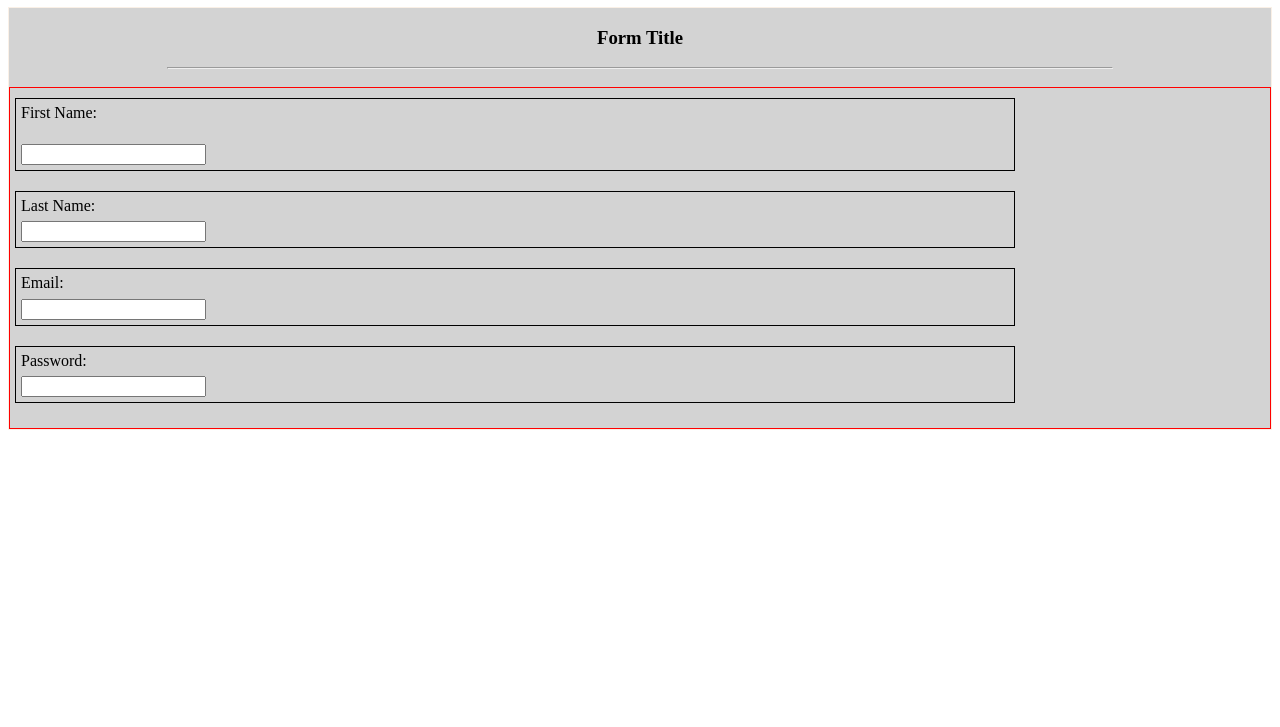
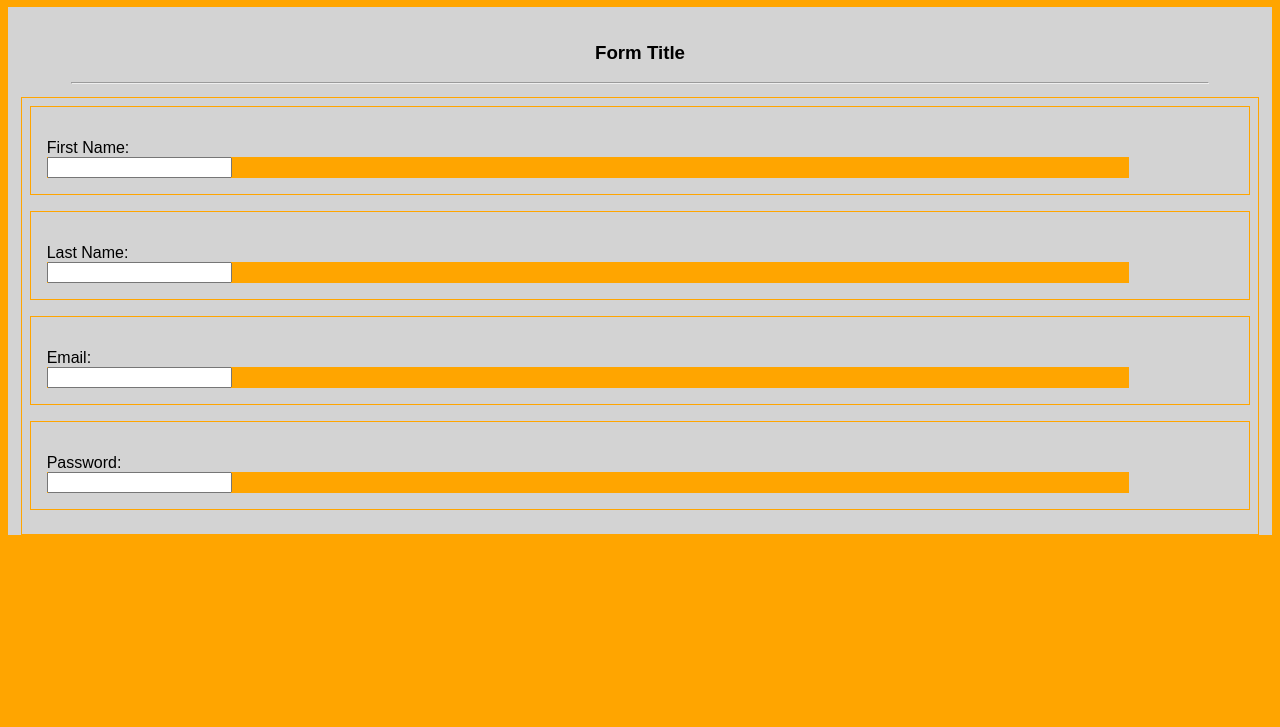
Before and after one commit to garridosrepos/lexiconlabbar, a plain HTML site: page Lab 2 Media Queries/index.html in a window 1280 px wide. Shown: the part 73-800 px from the top of the page. Drawn offline with Linux system fonts and the light colour scheme.

```diff
--- /dev/null
+++ b/Lab 2 Media Queries/css/default.css
@@ -0,0 +1,152 @@
+/*These to code-snippets are needed to responsive design*/
+
+/*  Prevent adjustments of font size after orientation changes in IE on Windows Phone
+and in iOS.  */
+html {
+    -webkit-text-size-adjust: 100%;
+    -ms-text-size-adjust: 100%;
+    font-family: "SauceCodePro Nerd Font Mono", SansSerif, sans-serif;
+}
+
+
+/* Apply a natural box layout model to all elements.
+Means that margin is added outside of the box and padding to the inside of the box.
+*/
+
+* {
+    box-sizing:         border-box;
+    -moz-box-sizing:    border-box;
+    -webkit-box-sizing: border-box;
+}
+
+body{
+    background-color: lightsteelblue;
+}
+/*************************************/
+form{
+    background-color: lightgray;
+
+}
+.page-title{
+    text-align: center;
+}
+
+.form-content{
+    margin:1%;
+    padding: 1vh;
+    border: 1px solid lightsteelblue;
+}
+
+.form-title{
+    text-align: center;
+    padding-top: 1rem;
+}
+
+.separator{
+    width: 100%;
+}
+
+.separator>hr{
+    width: 90%;
+}
+
+.form-content{
+    border: 1px solid lightslategrey;
+}
+
+.input-box {
+    padding-left: 1rem;
+    padding-top: 2rem;
+    padding-bottom: 1rem;
+    max-width: 100%;
+    min-width: fit-content;
+    border: 1px solid lightsteelblue;
+    margin-bottom: 1rem;
+
+}
+
+.input-label{
+
+}
+
+.input{
+    background-color:   lightsteelblue;
+    width:              90%;
+}
+
+input{
+    max-width: 80%;
+}
+
+@media screen and (min-width: 320px) {
+    body{
+        background-color: lightslategrey;
+    }
+    .form-content{
+        border: 1px solid lightslategrey;
+    }
+    .input-box {
+        border: 1px solid lightslategrey;
+    }
+    .input{
+        background-color:lightslategrey;
+    }
+}
+
+@media screen and (min-width: 400px){
+    body{
+        background-color: lime;
+    }
+    .form-content{
+        border: 1px solid lime;
+    }
+    .input-box {
+        border: 1px solid lime;
+    }
+    .input{
+        background-color:lime;
+    }
+}
+@media screen and (min-width: 560px) {
+    body{
+        background-color: yellow;
+    }
+    .form-content{
+        border: 1px solid yellow;
+    }
+    .input-box {
+        border: 1px solid yellow;
+    }
+    .input{
+        background-color: yellow;
+    }
+} /*End media query*/
+
+@media screen and (min-width: 1140px) {
+    body{
+        background-color: orange;
+    }
+    .form-content{
+        border: 1px solid orange;
+    }
+    .input-box {
+        border: 1px solid orange;
+    }
+    .input{
+        background-color: orange;
+    }
+}
+@media screen and (min-width: 1500px) {
+    body{
+        background-color: red;
+    }
+    .form-content{
+        border: 1px solid red;
+    }
+    .input-box {
+        border: 1px solid red;
+    }
+    .input{
+        background-color: red;
+    }
+}
--- a/Lab 2 Media Queries/css/large.css
+++ b/Lab 2 Media Queries/css/large.css
@@ -1,5 +1,13 @@
 @media only screen and (min-width: 1140px) {
 
-    h1{color: orange;}
+    body{
+        background-color: orange;
+    }
+
+    .form-content{
+        padding: 20%;
+        border: 1px solid orange;
+    }
+
 
 }
--- a/Lab 2 Media Queries/css/medium.css
+++ b/Lab 2 Media Queries/css/medium.css
@@ -1,5 +1,12 @@
 @media only screen and (min-width: 560px) {
 
-    h1{color: green; }
+    body{
+        background-color: yellow;
+    }
+
+    .form-content{
+        padding: 20%;
+        border: 1px solid yellow;
+    }
 
 } /*End media query*/
--- a/Lab 2 Media Queries/css/small-default.css
+++ /dev/null
@@ -1,75 +0,0 @@
-/*These to code-snippets are needed to responsive design*/
-
-/*  Prevent adjustments of font size after orientation changes in IE on Windows Phone
-and in iOS.  */
-html {
-    -webkit-text-size-adjust: 100%;
-    -ms-text-size-adjust: 100%;
-}
-
-
-/* Apply a natural box layout model to all elements.
-Means that margin is added outside of the box and padding to the inside of the box.
-*/
-
-* {
-    box-sizing:         border-box;
-    -moz-box-sizing:    border-box;
-    -webkit-box-sizing: border-box;
-}
-
-/*Elements properties in the small-default.css file
-    that are not being overwritten in the other css-files
-    will remain unchanged in the web browser.*/
-
-h1 {
-    color: red;
-}
-
-form{
-    border: 1px solid linen;
-    background-color: lightgray;
-}
-
-.page-title{
-    text-align: center;
-}
-
-.form-content{
-
-    padding: 5px;
-    border: 1px solid red;
-}
-
-.separator{
-    width: 100%;
-    height: 20px;
-    /*background-color: lightslategray;*/
-}
-.separator>hr{
-    width: 75%;
-}
-
-.form-title{
-    text-align: center;
-}
-
-.input-group{
-    width: 80%;
-    padding: 5px;
-    margin-top: 5px;
-    margin-bottom: 20px;
-    border:1px solid black;
-}
-
-
-label{
-    /*border:     1px solid black;
-    background-color: #fff;*/
-    display: block;
-    margin-bottom: 0.5vw;
-}
-
-input {
-
-}
--- /dev/null
+++ b/Lab 2 Media Queries/css/small.css
@@ -0,0 +1,10 @@
+@media screen and (min-width: 320px){
+    body{
+        background-color: lightslategrey;
+    }
+
+    .form-content{
+        padding: 20%;
+        border: 1px solid red;
+    }
+}
--- a/Lab 2 Media Queries/index.html
+++ b/Lab 2 Media Queries/index.html
@@ -5,9 +5,7 @@
     <meta charset="UTF-8">
     <title>Title</title>
     <!-- <link href="css/reset.css" rel="stylesheet" type="text/css"> -->
-    <link href="css/small-default.css" rel="stylesheet" type="text/css">
-    <link href="css/medium.css" rel="stylesheet" type="text/css">
-    <link href="css/large.css" rel="stylesheet" type="text/css">
+    <link href="css/default.css" rel="stylesheet">
 
 </head>
 <body>
@@ -21,32 +19,43 @@
 			<div class="separator"><hr class="separation-line"></div>
 
 			<div class="form-content">
+
 				<div class="">
-					<div class="input-group">
+					<div class="input-box">
+
 						<label for="firstName" class="inputLabel" >First Name:</label>
-							<h1></h1>
-						<input type="text" id="firstName">
+						<div class="input">
+							<input type="text" id="firstName">
+						</div>
+
 					</div>
 
-					<div class="input-group">
+					<div class="input-box">
 						<label for="lastName" class="inputLabel">Last Name: </label>
-						<input type="text" id=lastName placeholder="">
+						<div class="input">
+							<input type="text" id=lastName placeholder="">
+						</div>
 					</div>
 				</div>
 
-				<div class="input-group">
+				<div class="input-box">
 					<label for="email" class="inputLabel">Email:</label>
-					<input type="email" id="email">
+					<div class="input">
+						<input type="email" id="email">
+					</div>
 				</div>
-				<div class="input-group">
+				<div class="input-box">
 					<label for="password" class="inputLabel">Password:</label>
-					<input type="password" id="password">
+					<div class="input">
+						<input type="password" id="password">
+					</div>
 				</div>
-			</div>
-		</form>
+
+			</div><!-- form-content -->
+		</form><!-- Form ends -->
 	</div>
 
 
-
+	<script src="script.js"></script>
 </body>
 </html>
--- /dev/null
+++ b/Lab 2 Media Queries/script.js
@@ -0,0 +1,14 @@
+const children = document.getElementsByClassName("input-box");
+console.log(children);
+
+
+
+
+let windowWidth=()=>{
+    console.log(window.innerWidth)
+}
+
+document.querySelector('.main').addEventListener('window-width', () =>{
+    console.log("Reacting");
+    console.log(window.innerWidth);
+})
```
